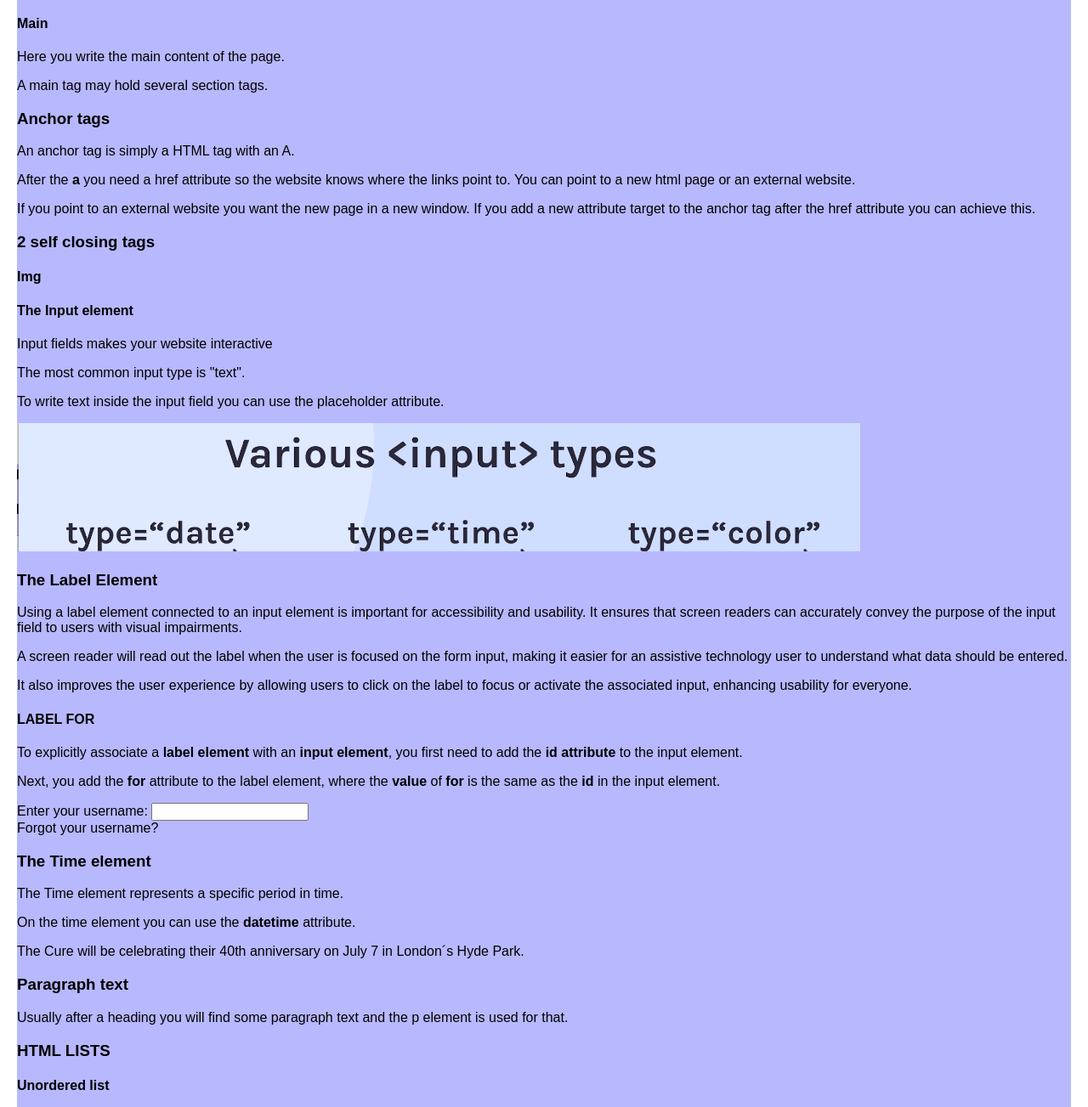
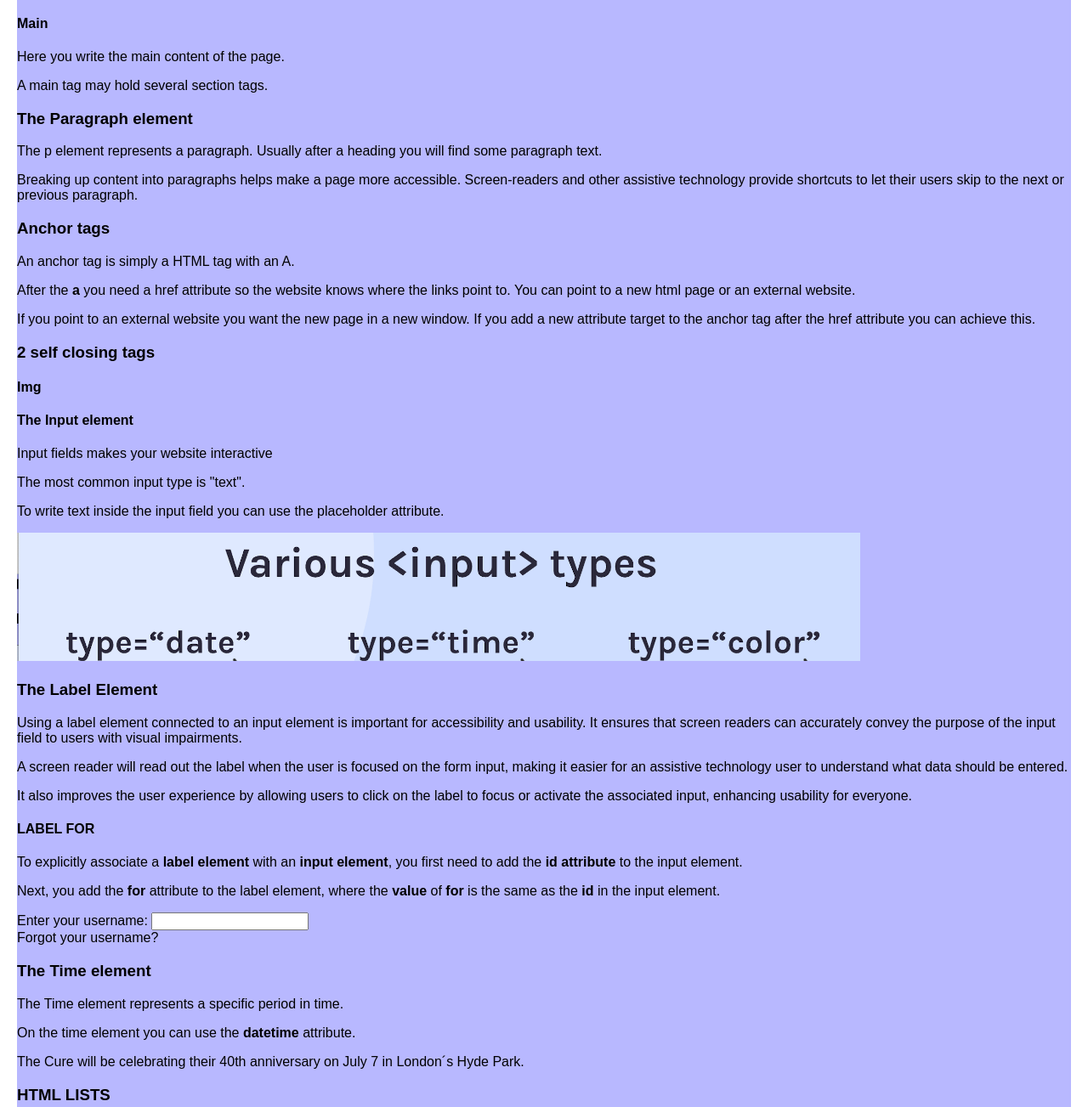
Before and after one commit to Silje32/HTML-CSS, a plain HTML site: page index.html in a window 1280 px wide. Shown: the part 764-2067 px from the top of the page at 85% size. Drawn offline with Linux system fonts and the light colour scheme.

Commit message:
Changed the h3 paragraph heading and added and edited some p tags and section tags

```diff
--- a/index.html
+++ b/index.html
@@ -35,6 +35,7 @@
           first. Then write the content in between.
         </p>
       </section>
+
       <section>
         <h3>4 really useful tags</h3>
         <h4>Header</h4>
@@ -50,13 +51,30 @@
 
         <h4>Section</h4>
         <p>Stand alone sections of content.</p>
+
         <h4>Footer</h4>
         <p>Here you can write copyright and terms and conditions.</p>
         <p>And anything you are used to see at the bottom of the page.</p>
+
         <h4>Main</h4>
         <p>Here you write the main content of the page.</p>
         <p>A main tag may hold several section tags.</p>
+      </section>
 
+      <section>
+        <h3>The Paragraph element</h3>
+        <p>
+          The p element represents a paragraph. Usually after a heading you will
+          find some paragraph text.
+        </p>
+        <p>
+          Breaking up content into paragraphs helps make a page more accessible.
+          Screen-readers and other assistive technology provide shortcuts to let
+          their users skip to the next or previous paragraph.
+        </p>
+      </section>
+
+      <section>
         <h3>Anchor tags</h3>
         <p>An anchor tag is simply a HTML tag with an A.</p>
         <p>
@@ -74,6 +92,7 @@
       <section>
         <h3>2 self closing tags</h3>
         <h4>Img</h4>
+
         <h4>The Input element</h4>
         <p>Input fields makes your website interactive</p>
         <p>The most common input type is "text".</p>
@@ -133,14 +152,6 @@
         <p>
           The Cure will be celebrating their 40th anniversary on
           <time datetime="2018-07-07">July 7</time> in London´s Hyde Park.
-        </p>
-      </section>
-
-      <section>
-        <h3>Paragraph text</h3>
-        <p>
-          Usually after a heading you will find some paragraph text and the p
-          element is used for that.
         </p>
       </section>
 
```
